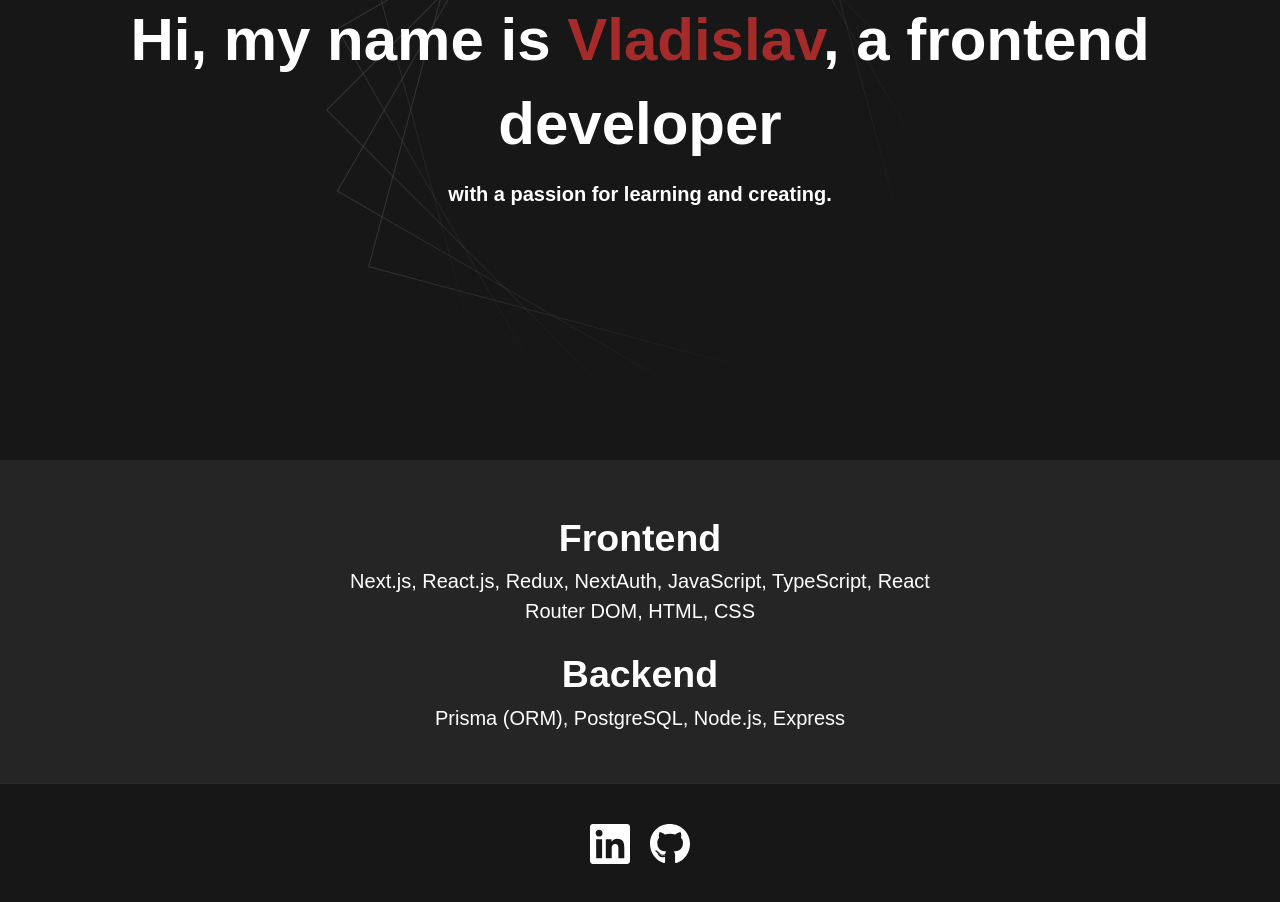
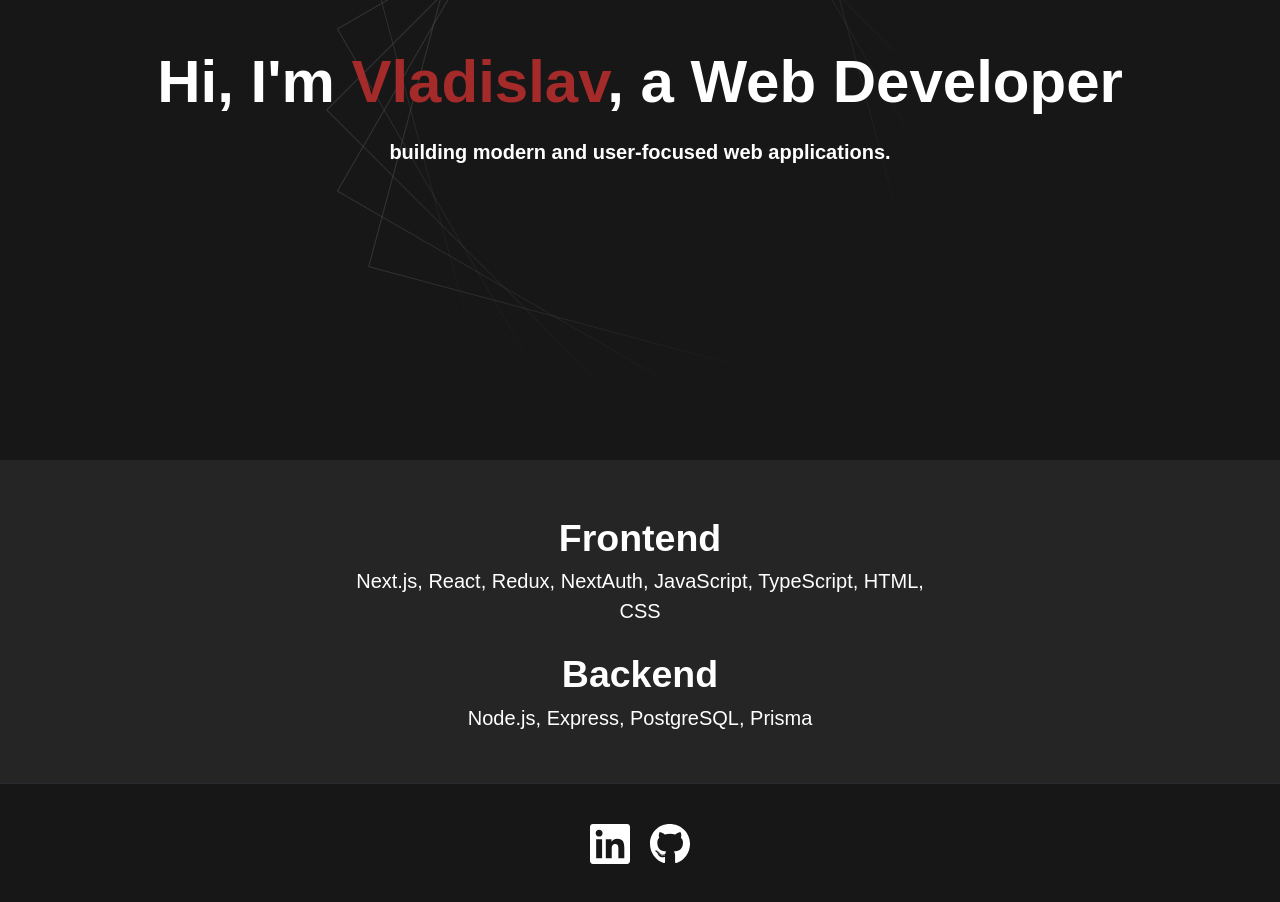
Before and after one commit to Vlad-Ostap/Vlad-Ostap.github.io, a React (Vite) app: page / in a window 1280 px wide. Shown: the part 320-1222 px from the top of the page. Built offline with nearby package versions, Linux system fonts and the light colour scheme.

Commit message:
refactor: update skills section content

```diff
--- a/src/components/Home/Home.tsx
+++ b/src/components/Home/Home.tsx
@@ -7,9 +7,9 @@ const Home = () => {
             <div className='header'>
                 <div className='container'>
                     <h1 className='header__title'>
-                        <strong>Hi, my name is <span>Vladislav</span>, a frontend developer</strong>
+                        <strong>Hi, I'm <span>Vladislav</span>, a Web Developer</strong>
                     </h1>
-                    <h1 className='header__text'>with a passion for learning and creating.</h1>
+                    <h1 className='header__text'>building modern and user-focused web applications.</h1>
                 </div>
             </div>
             <section className='skills'>
@@ -17,11 +17,11 @@ const Home = () => {
                     <div className='skills__content'>
                         <div className='skills__frontend'>
                             <h1>Frontend</h1>
-                            <p>Next.js, React.js, Redux, NextAuth, JavaScript, TypeScript, React Router DOM, HTML, CSS</p>
+                            <p>Next.js, React, Redux, NextAuth, JavaScript, TypeScript, HTML, CSS</p>
                         </div>
                         <div className='skills__backend'>
                             <h1>Backend</h1>
-                            <p>Prisma (ORM), PostgreSQL, Node.js, Express</p>
+                            <p>Node.js, Express, PostgreSQL, Prisma</p>
                         </div>
                     </div>
 
--- a/src/components/ProjectPage/ProjectPage.css
+++ b/src/components/ProjectPage/ProjectPage.css
@@ -35,6 +35,7 @@
 
 .projects__links {
     display: flex;
+    flex-wrap: wrap;
     justify-content: center;
     align-items: center;
     gap: 20px;
```
